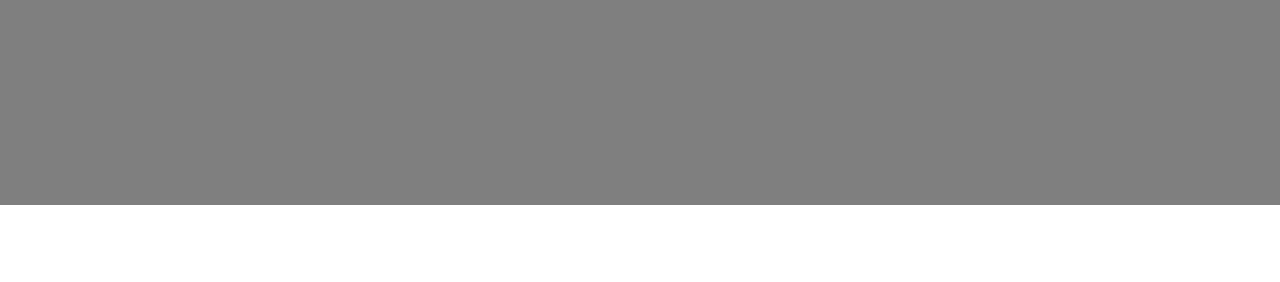
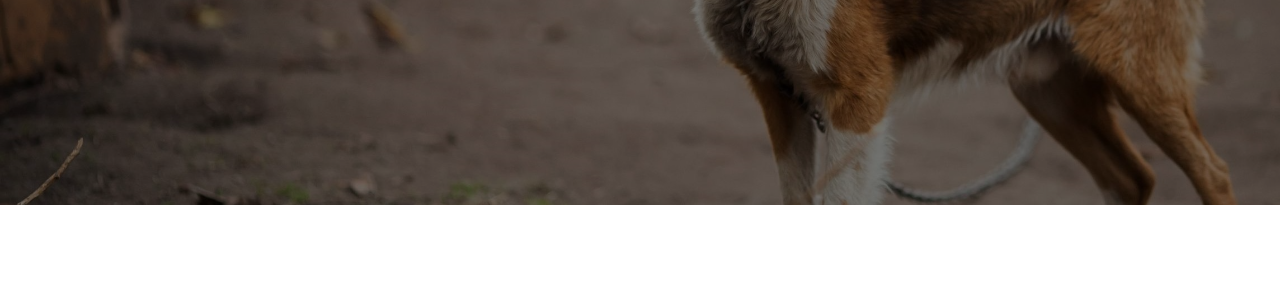
Before and after one commit to GoldenToro/FreitalKronkorken, a plain HTML site: page help.html in a window 1280 px wide. Shown: the part 372-654 px from the top of the page. Drawn offline with Linux system fonts and the light colour scheme.

Commit message:
css urls updated

```diff
--- a/css/help.css
+++ b/css/help.css
@@ -7,7 +7,7 @@
     min-height: 80vh;
 
     .hero-section {
-        background: url('media/dog.jpg') no-repeat center center/cover;
+        background: url('../media/dog.jpg') no-repeat center center/cover;
     }
 }
 
--- a/css/update.css
+++ b/css/update.css
@@ -8,7 +8,7 @@
     min-height: 80vh;
 
     .hero-section {
-        background: url('media/fotos/eimer.jpg') no-repeat center center/cover;
+        background: url('../media/fotos/eimer.jpg') no-repeat center center/cover;
     }
 }
 
```
